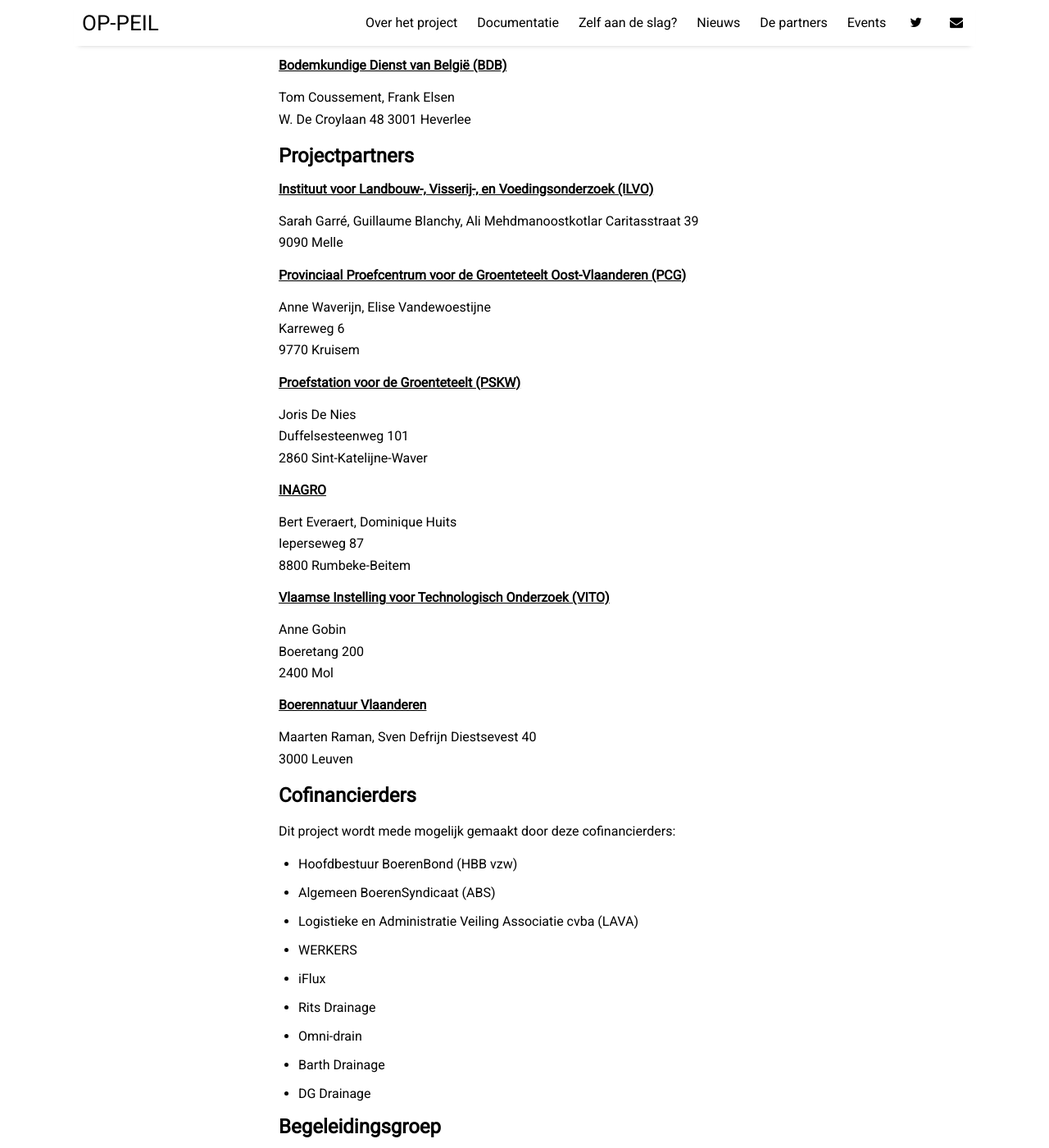
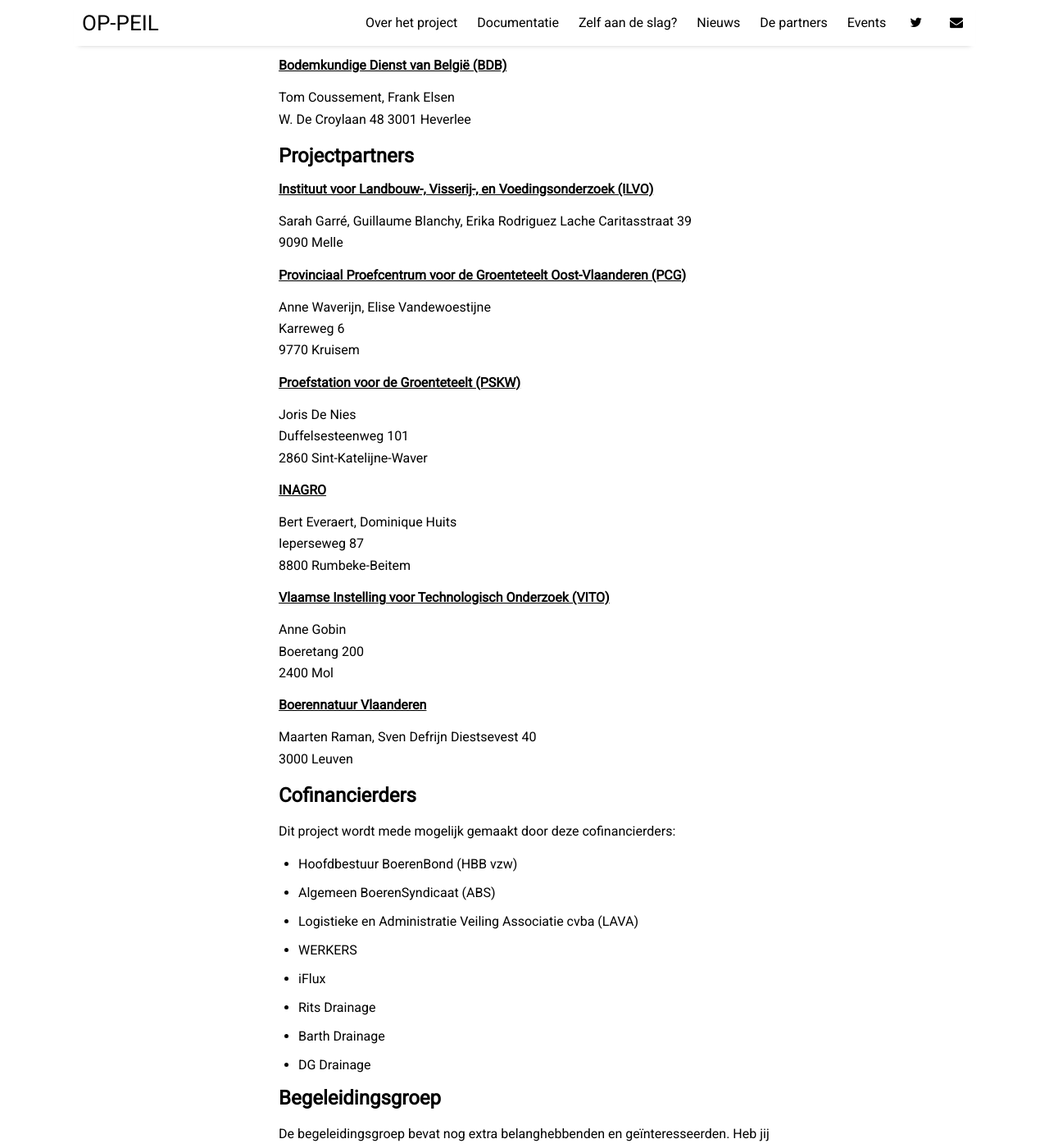
Before and after one commit to sarahgarre/op-peil, a Jekyll site: the page built from pages/contact.md, in a window 1280 px wide and 1400 px high, scrolled down 393 px. Shown: the whole window at 82% size. Built offline with Jekyll 4.4.1, drawn with Linux system fonts in a browser that asks for light colours; nearby versions of some CDN libraries.

Commit message:
update cofinancierders

```diff
--- a/pages/contact.md
+++ b/pages/contact.md
@@ -15,7 +15,7 @@
 ## Projectpartners
 #### [Instituut voor Landbouw-, Visserij-, en Voedingsonderzoek (ILVO)](https://www.ilvo.vlaanderen.be)
 
-Sarah Garré, Guillaume Blanchy, Ali Mehdmanoostkotlar
+Sarah Garré, Guillaume Blanchy, Erika Rodriguez Lache
 Caritasstraat 39
 9090 Melle
 
@@ -57,7 +57,6 @@
 - WERKERS
 - iFlux
 - Rits Drainage
-- Omni-drain
 - Barth Drainage
 - DG Drainage
 
```
